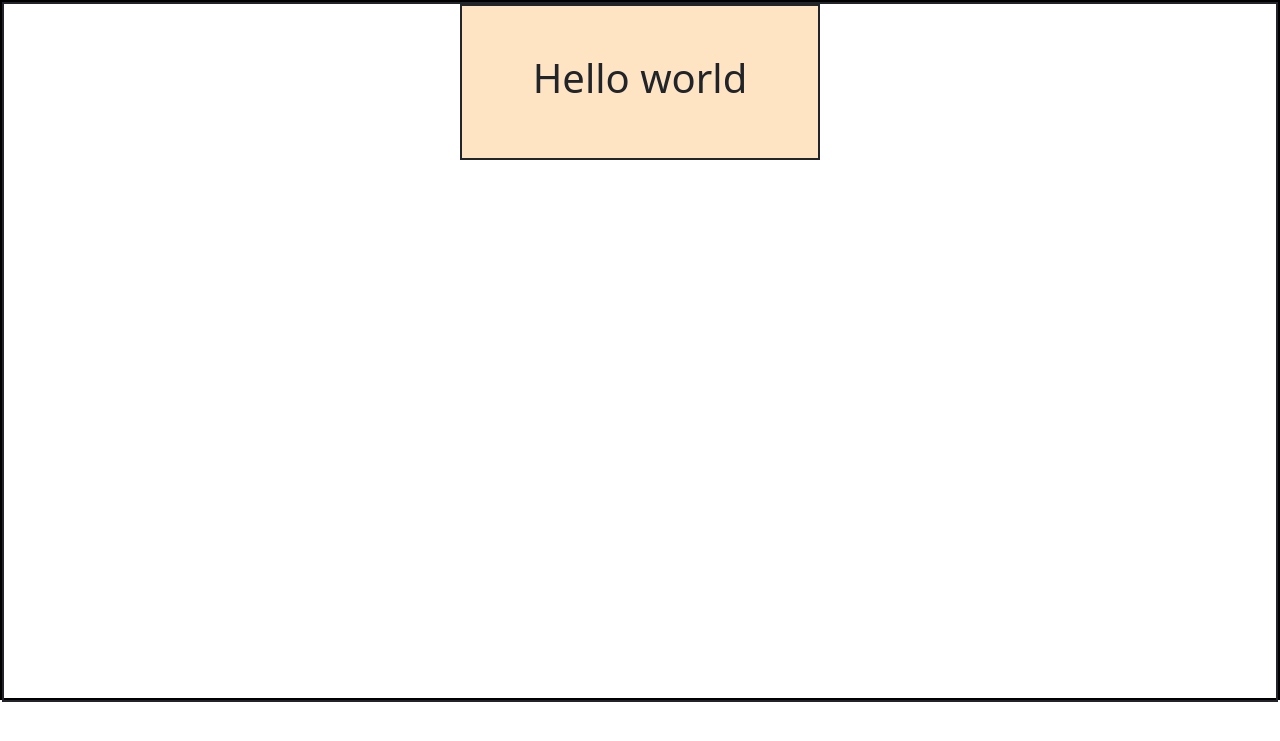
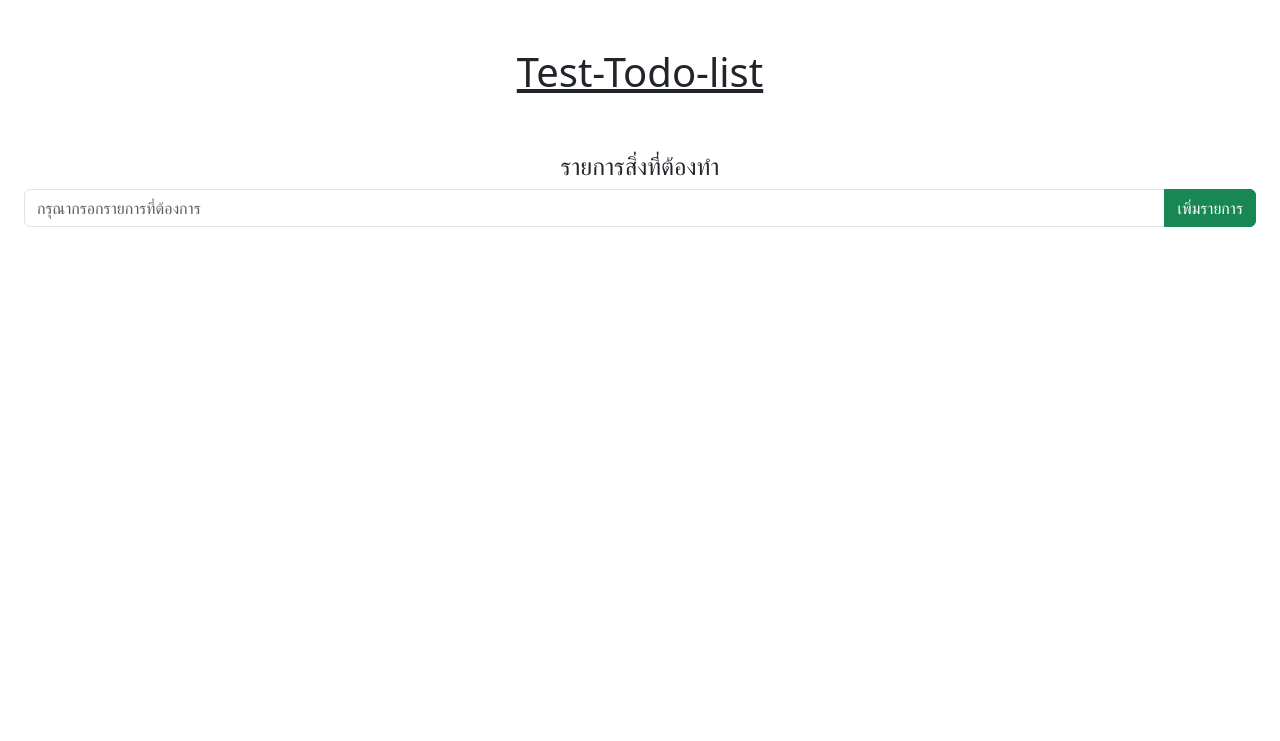
Before and after one commit to Godtasan552/Test_Todo_list, a Django app: page / in a window 1280 px wide. Shown: the top 741 px of the page. Run offline with Django 5.2, Linux system fonts and the light colour scheme.

Commit message:
create form add oder-list todo

```diff
--- a/static/css/main.css
+++ /dev/null
@@ -1,10 +0,0 @@
-body,html {
-height: 700px;
-border: solid 2px;
-}
-.maincontainer {
-width: 360px;
-margin: 0 auto;
-background-color: bisque;
-border: solid 2px;
-}
--- a/templates/index.html
+++ b/templates/index.html
@@ -10,8 +10,24 @@
 </head>
 <body>
   <div class="maincontainer py-4 px-4">
-    <div class="blockcontent text-center py-4 px-4">
-      <h1>Hello world</h1>
+    <div class="blockcontent text-center ali py-4 px-4">
+      <h1><u>Test-Todo-list</u></h1>
+    </div>
+  </div>
+  <div class="form_container">
+    <div class="content">
+      <form class="mb-3 px-4">
+        <div class="oder text-center">
+          <h4>รายการสิ่งที่ต้องทำ</h4>
+        </div>
+        <div class="addoder_list">
+          <div class="input-group mb-2">
+            <input type="text" class="form-control" id="todoforminput" placeholder="กรุณากรอกรายการที่ต้องการ">
+            <button type="summit" class="btn btn-success">เพิ่มรายการ</button>
+          </div>
+        </div>
+
+      </form>
     </div>
   </div>
 </body>
```
Also changed, not shown: todo_list/settings.py (+4 -4 lines).
